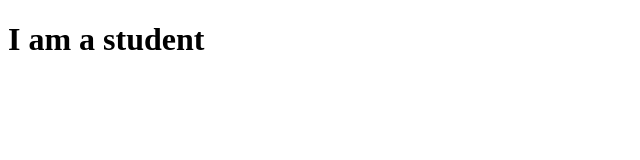
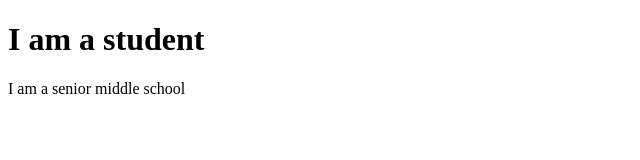
Before and after one commit to tomas478/tomas478.github.io, a plain HTML site: page index.html in a window 1280 px wide. Shown: the whole page, without its empty margins (0-640 px from the left). Drawn offline with Linux system fonts and the light colour scheme.

Commit message:
change index html

```diff
--- a/index.html
+++ b/index.html
@@ -7,5 +7,6 @@
 </head>
 <body>
 <h1>I am a student</h1>
+<p>I am a senior middle school</p>
 </body>
 </html>
```
